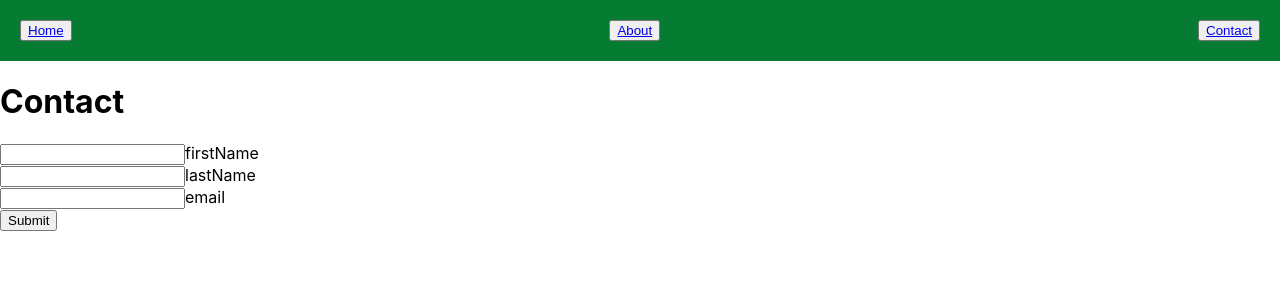
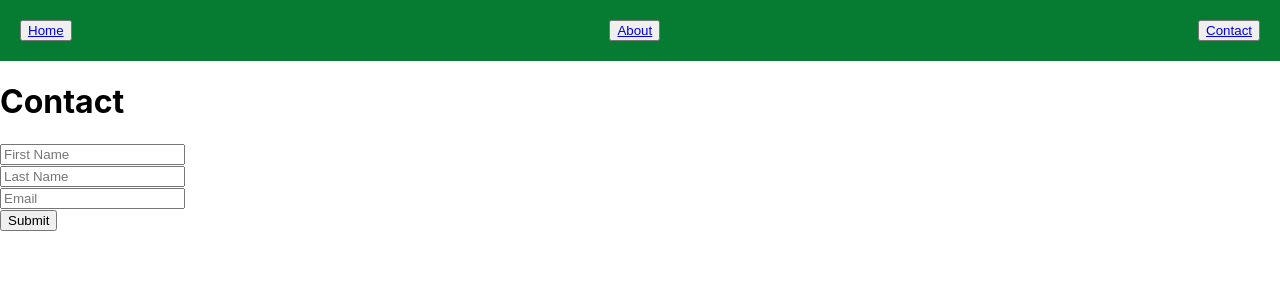
Before and after one commit to ClaytonStealth/react-router-introduction, a React (Create React App) app: page /contact in a window 1280 px wide. Shown: the top 300 px of the page. Built offline with nearby package versions, Linux system fonts and the light colour scheme.

Commit message:
some inline stuff

```diff
--- a/src/Pages/Contact.js
+++ b/src/Pages/Contact.js
@@ -16,43 +16,44 @@ const Contact = () => {
       <h1>Contact</h1>
       {errorMessage && <p>{errorMessage}</p>}
       <input
-        type='text'
+        placeholder="First Name"
+        type="text"
         value={firstName}
         onChange={(e) => {
           setFirstName(e.target.value);
           console.log(firstName);
         }}
       />
-      firstName
       <br />
       <input
-        type='text'
+        placeholder="Last Name"
+        type="text"
         value={lastName}
         onChange={(e) => {
           setLastName(e.target.value);
           console.log(lastName);
         }}
       />
-      lastName
       <br />
       <input
-        type='text'
+        placeholder="Email"
+        type="text"
         value={email}
         onChange={(e) => {
           setEmail(e.target.value);
           console.log(email);
         }}
       />
-      email
       <br />
       <button
         onClick={() => {
+          if (lastName === "" || firstName === "") {
+            setErrorMessage("Please verify your name");
+            return;
+          }
+
           if (email === "" || email.includes("@") !== true) {
             setErrorMessage("Please verify your email");
-            return;
-          }
-          if (lastName === "" || firstName === "") {
-            setErrorMessage("Please verify your name");
             return;
           }
 
```
